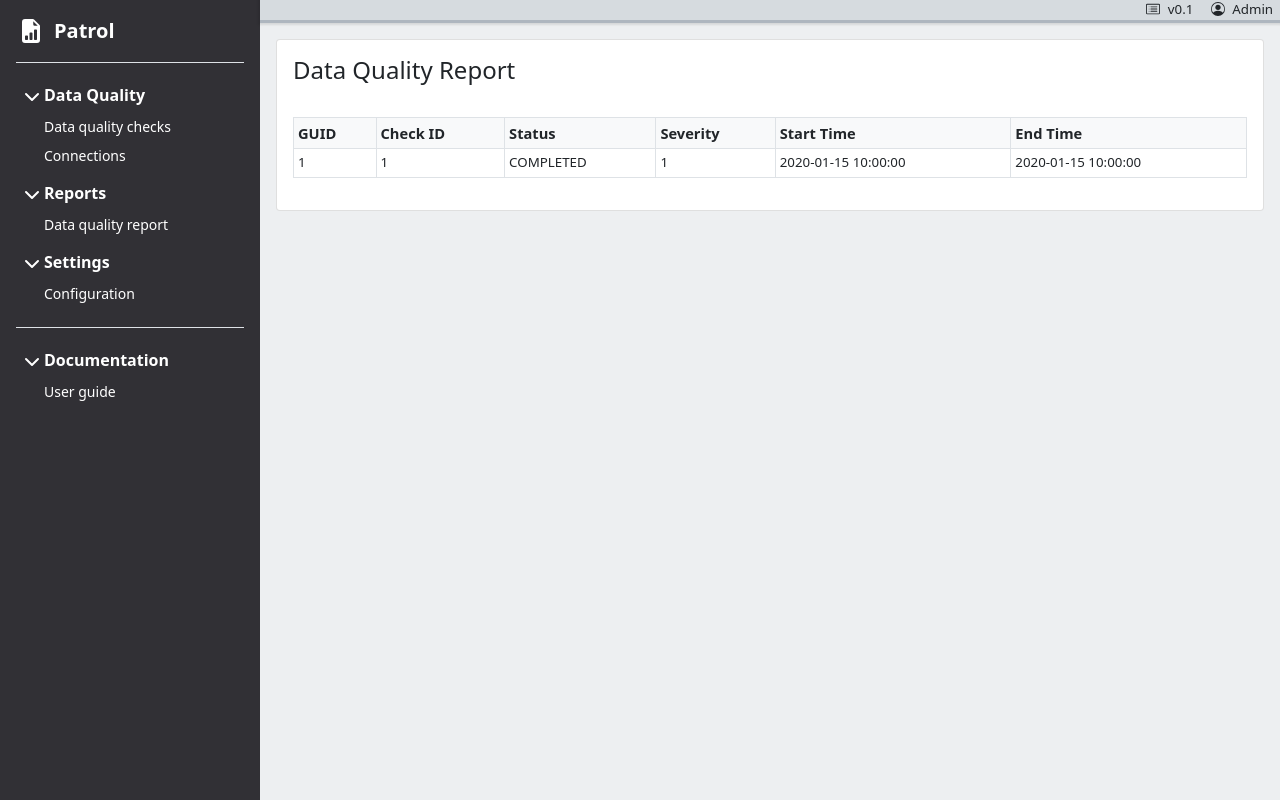
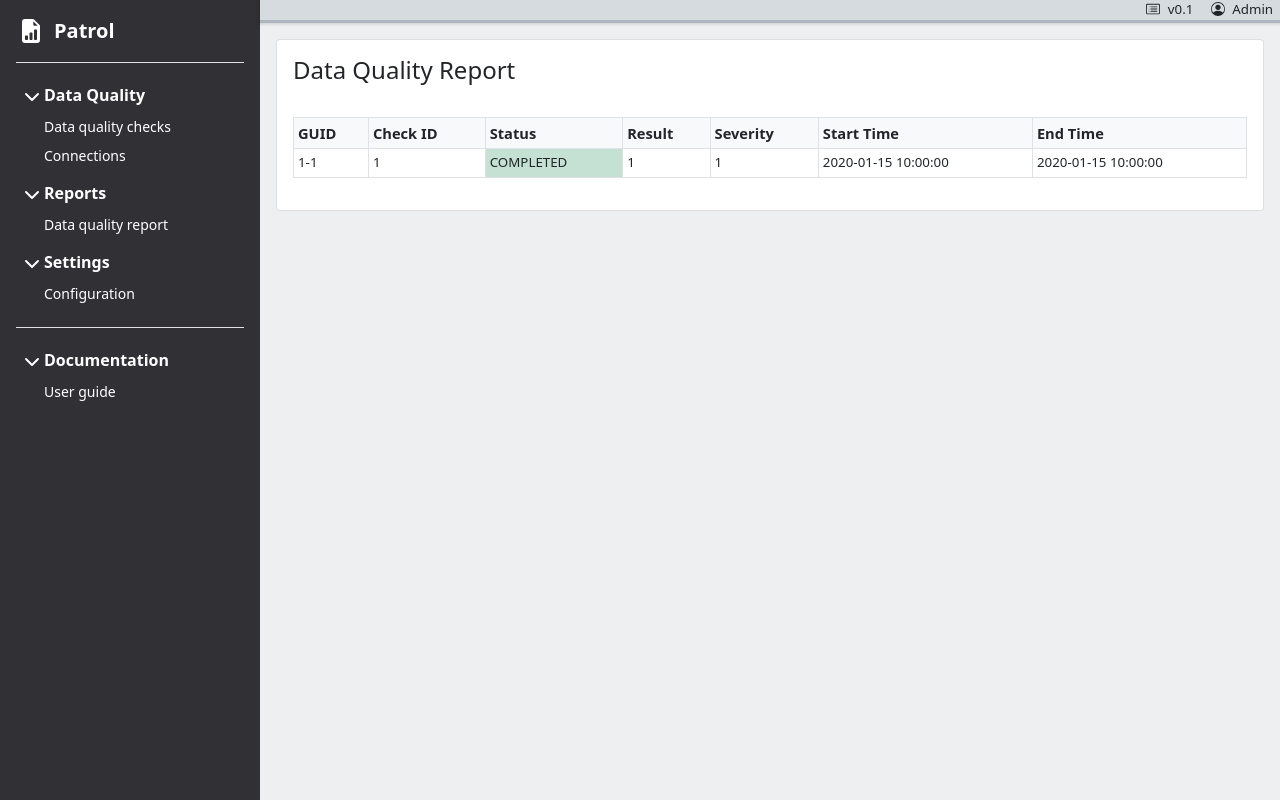
Before and after one commit to data-patrol/patrol, a Flask app: page /rep-dq/ in a window 1280 px wide. Run offline with Flask 2, Linux system fonts and the light colour scheme; tables that the repository leaves empty hold one stand-in row (values such as "Sample post"); some libraries are stand-ins or nearby versions.

Commit message:
UI quick prototypes

```diff
--- a/patrol/web/app.py
+++ b/patrol/web/app.py
@@ -19,5 +19,5 @@ def connections():
 @app.route('/rep-dq/')
 def rep_dq():
     dq_check_runs = dm.session.query(dm.DQ_Check_Run).order_by(
-            dm.DQ_Check_Run.start_time.desc())
+            dm.DQ_Check_Run.start_time.desc()).limit(500)
     return render_template('rep-dq.html', dq_check_runs=dq_check_runs)
--- a/patrol/web/templates/rep-dq.html
+++ b/patrol/web/templates/rep-dq.html
@@ -9,6 +9,7 @@
         <th scope="col">GUID</th>
         <th scope="col">Check ID</th>
         <th scope="col">Status</th>
+        <th scope="col">Result</th>
         <th scope="col">Severity</th>
         <th scope="col">Start Time</th>
         <th scope="col">End Time</th>
@@ -17,9 +18,10 @@
     <tbody>
       {% for row in dq_check_runs %}
       <tr class="data-table-row">
-        <td>{{ row.guid }}</th>
+        <td>{{ row.guid }}-{{ row.step_seq }}</th>
         <td>{{ row.check_id }}</th>
-        <td>{{ row.status }}</td>
+        <td {% if row.status == 'COMPLETED' %} class="bg-success bg-opacity-25" {% endif %}>{{ row.status }}</td>
+        <td {% if row.severity < 0 %} class="bg-success bg-opacity-50" {% endif %}>{{ row.severity }}</td>
         <td>{{ row.severity }}</td>
         <td>{{ row.start_time }}</td>
         <td>{{ row.end_time }}</td>
```
